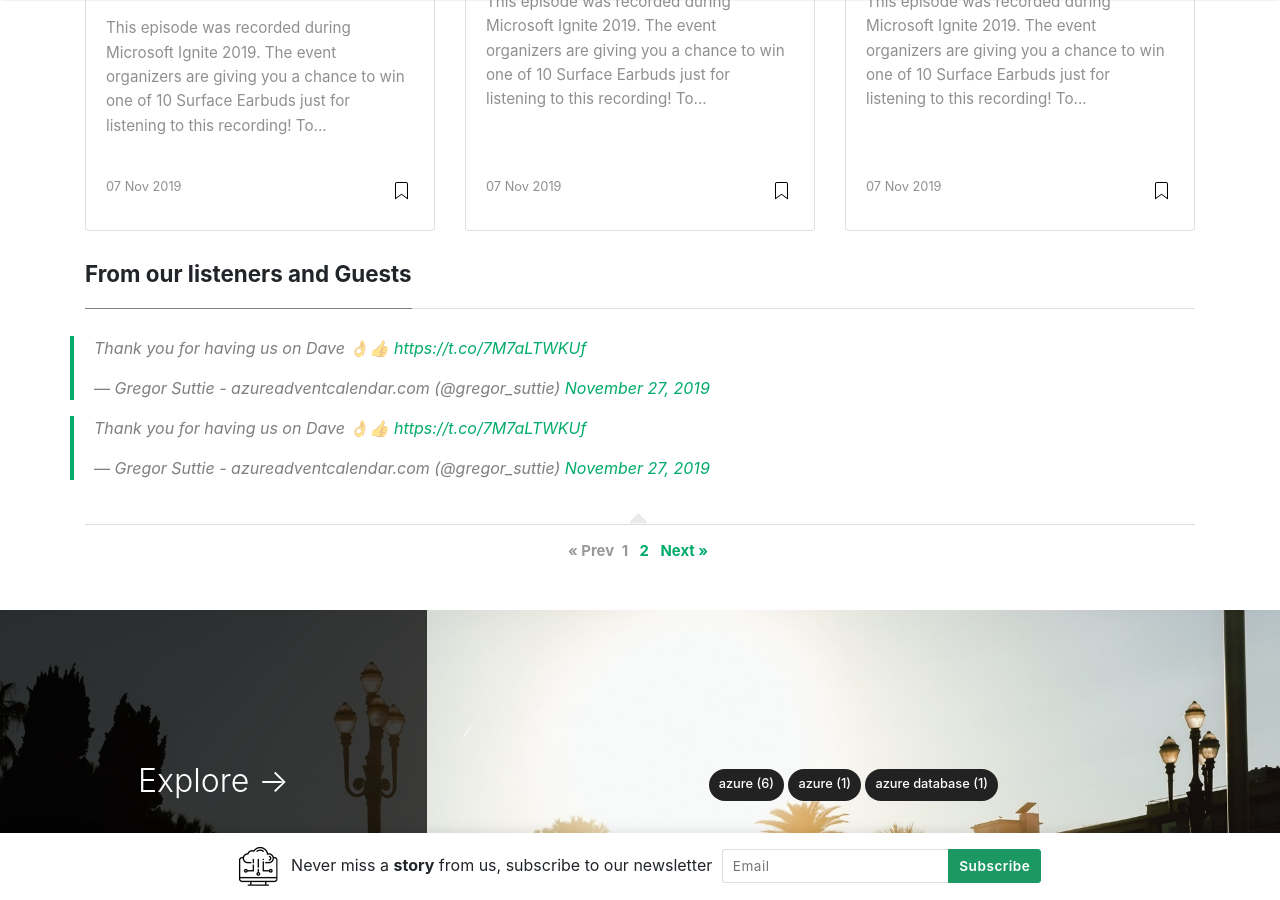
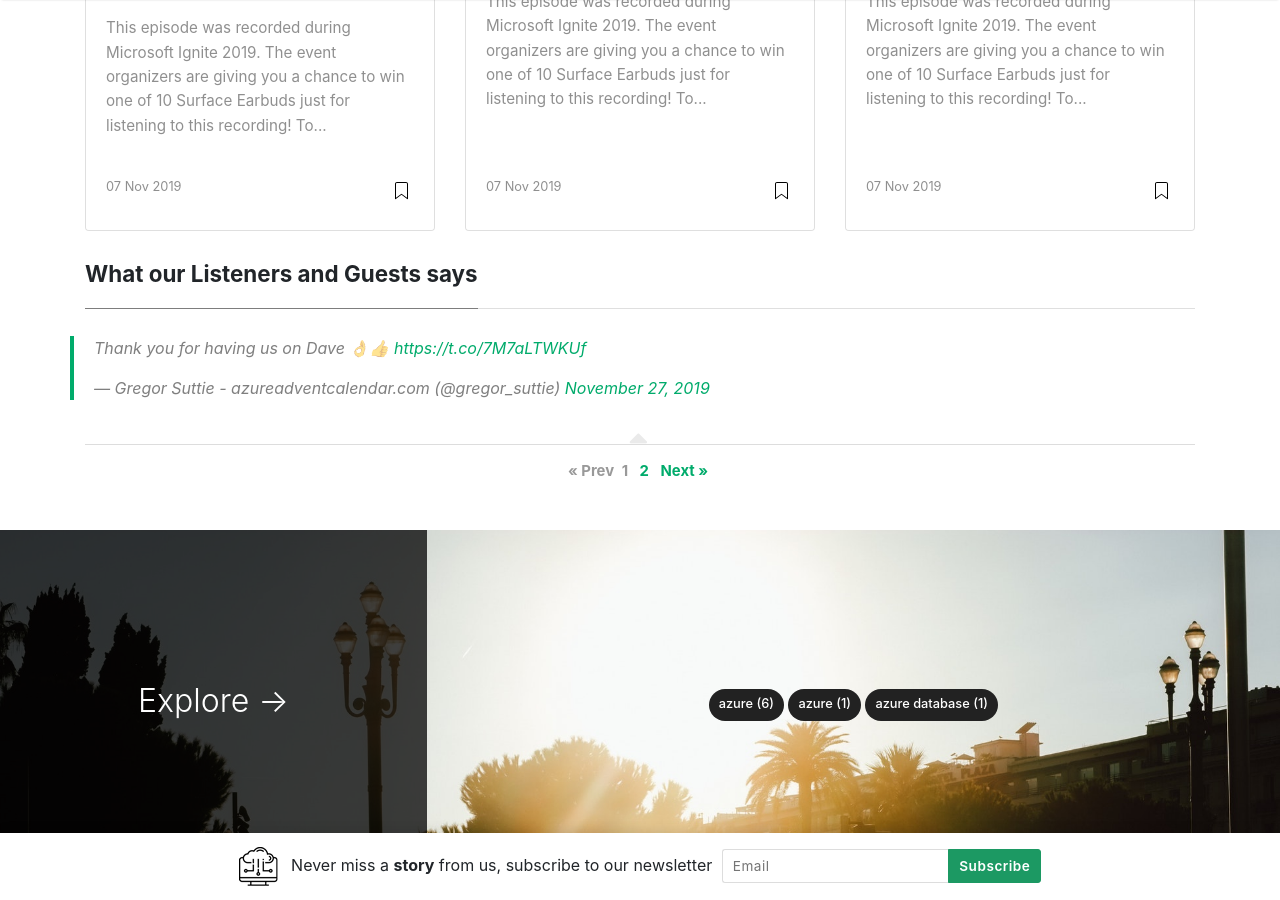
Before and after one commit to daveRendon/wikiazure-podcast, a Jekyll site: the page built from index.html, in a window 1280 px wide and 900 px high, scrolled down 2069 px. Built offline with Jekyll 4.4.1, drawn with Linux system fonts in a browser that asks for light colours; nearby versions of some CDN libraries; the list of posts is cut into pages by our own code; comment, search, counter and statistics services are not loaded.

Commit message:
update index

```diff
--- a/index.html
+++ b/index.html
@@ -52,18 +52,20 @@ title: Home
 
 <!-- Twitter Index
 ================================================== -->
-<section class="recent-posts">
+    <section class="recent-posts">
 
         <div class="section-title">
 
-            <h2><span>From our listeners and Guests</span></h2>
+            <h2><span>What our Listeners and Guests says</span></h2>
 
         </div>
 
         <div class="row listrecent">
 
-                <blockquote class="twitter-tweet"><p lang="en" dir="ltr">Thank you for having us on Dave 👌👍 <a href="https://t.co/7M7aLTWKUf">https://t.co/7M7aLTWKUf</a></p>&mdash; Gregor Suttie - azureadventcalendar.com (@gregor_suttie) <a href="https://twitter.com/gregor_suttie/status/1199818136037609472?ref_src=twsrc%5Etfw">November 27, 2019</a></blockquote> <script async src="https://platform.twitter.com/widgets.js" charset="utf-8"></script>
-                <blockquote class="twitter-tweet"><p lang="en" dir="ltr">Thank you for having us on Dave 👌👍 <a href="https://t.co/7M7aLTWKUf">https://t.co/7M7aLTWKUf</a></p>&mdash; Gregor Suttie - azureadventcalendar.com (@gregor_suttie) <a href="https://twitter.com/gregor_suttie/status/1199818136037609472?ref_src=twsrc%5Etfw">November 27, 2019</a></blockquote> <script async src="https://platform.twitter.com/widgets.js" charset="utf-8"></script>
+            <div>
+                    <blockquote class="twitter-tweet"><p lang="en" dir="ltr">Thank you for having us on Dave 👌👍 <a href="https://t.co/7M7aLTWKUf">https://t.co/7M7aLTWKUf</a></p>&mdash; Gregor Suttie - azureadventcalendar.com (@gregor_suttie) <a href="https://twitter.com/gregor_suttie/status/1199818136037609472?ref_src=twsrc%5Etfw">November 27, 2019</a></blockquote> <script async src="https://platform.twitter.com/widgets.js" charset="utf-8"></script>
+            </div>
+
         </div>
 
     </section>
```
